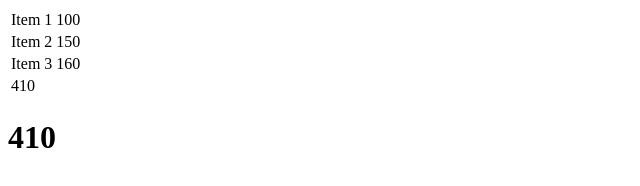
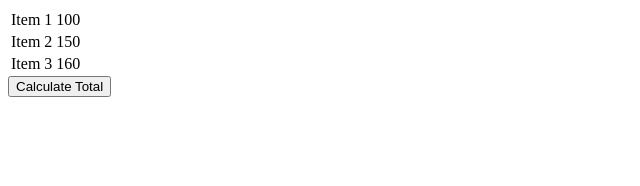
Before and after one commit to acciojob/grofers-checkout-omsingh1555, a website: page main.html in a window 1280 px wide. Shown: the whole page, without its empty margins (0-640 px from the left). Drawn offline with Linux system fonts and the light colour scheme.

Commit message:
created a submission

```diff
--- a/main.html
+++ b/main.html
@@ -21,29 +21,30 @@
     </tr>
   </table>
 
+  <button id="calcBtn">Calculate Total</button>
+
   <h1 id="ans"></h1>
 
   <script>
-    window.addEventListener("DOMContentLoaded", function () {
-      const priceCells = document.querySelectorAll(".price");
+    const button = document.getElementById("calcBtn");
+    button.addEventListener("click", () => {
+      const prices = document.querySelectorAll(".price");
       let total = 0;
-
-      priceCells.forEach(cell => {
-        total += Number(cell.textContent);
+      prices.forEach(p => {
+        total += Number(p.textContent);
       });
 
-      // Show total in h1#ans
+      // Show in h1
       document.getElementById("ans").textContent = total;
 
-      // Also show total in table (last row)
+      // Append to table
       const table = document.getElementById("cart");
-      const totalRow = document.createElement("tr");
-      const totalCell = document.createElement("td");
-
-      totalCell.colSpan = 2;
-      totalCell.textContent = total;
-      totalRow.appendChild(totalCell);
-      table.appendChild(totalRow);
+      const row = document.createElement("tr");
+      const cell = document.createElement("td");
+      cell.colSpan = 2;
+      cell.textContent = total;
+      row.appendChild(cell);
+      table.appendChild(row);
     });
   </script>
 
```
